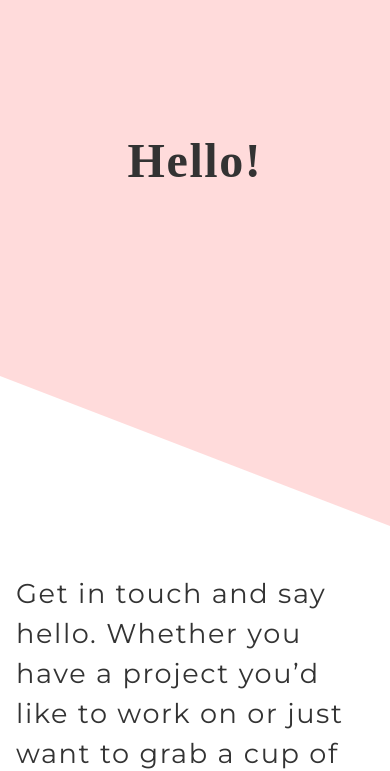
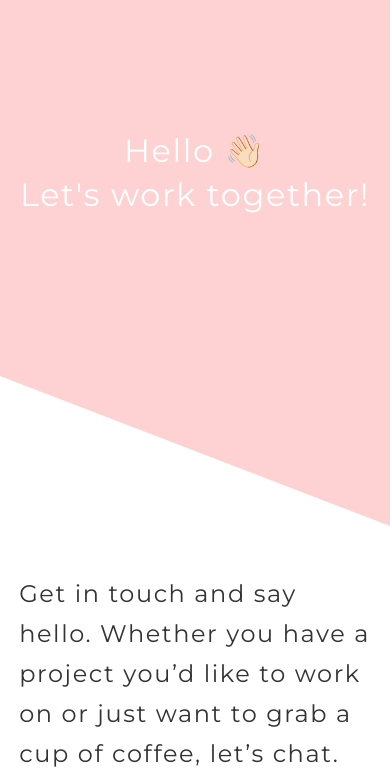
Before and after one commit to michelle-dunson/portfolio, a plain HTML site: page contact.html in a window 390 px wide. Shown: the part 74-845 px from the top of the page. Drawn offline with Linux system fonts and the light colour scheme; a web font is replaced by a local one.

Commit message:
Contact page completed

```diff
--- a/contact.html
+++ b/contact.html
@@ -25,7 +25,10 @@
                     </ul>
                 </div>
             </nav>
-            <h1 class="greeting">Hello!</h1>
+            <div class="greeting">
+                <div class="appear">Hello 👋🏻</div>
+                <div class="reveal"><span>Let's work together!</span></div>
+            </div>
         </header>
         <main>
             <section class="flex-container">
--- a/styles/contact.css
+++ b/styles/contact.css
@@ -1,13 +1,40 @@
+@keyframes showup {
+    0% {opacity:0;}
+    100% {opacity:1;}
+}
+
+@keyframes slidein {
+    0% { margin-left:-2000px; }
+    20% { margin-left:-2000px; }
+    35% { margin-left:0px; }
+    100% { margin-left:0px; }
+}
+
 header {
     min-height: 600px;
+    color: #ffffff;
     background-size: cover;
-    background-color: rgba(254,166,166,0.4);
+    background-color: rgba(254,166,166,0.5);
     clip-path: polygon(0 0, 100% 0, 100% 100%, 0 75%);
     -webkit-clip-path: polygon(0 0, 100% 0, 100% 100%, 0 75%);
  }
 
  .greeting {
-     margin-top: 8rem;
+     padding-top: 6rem;
+     font-size: 3rem;
+     text-align: center;
+ }
+
+ .appear {
+     display: inline-block;
+     overflow: hidden;
+     white-space: nowrap;
+     animation: showup 2s forwards;
+ }
+
+ .reveal {
+     margin-left: -355px;
+     animation: slidein 7s forwards;
  }
 
  .flex-container {
@@ -62,7 +89,6 @@ input[type=submit]:hover {
     color: #06A0A6;
 }
 
-
 @media (max-width: 660px) {
     .flex-container {
         flex-direction: column;
@@ -72,18 +98,19 @@ input[type=submit]:hover {
     }
     .container > p {
         line-height: 2.5rem;
-        font-size: 1.7rem;
-        margin-left: 1rem;
-        margin-right: 1rem;
+        font-size: 1.5rem;
+        margin-left: 1.2rem;
+        margin-right: 1.2rem;
     }
     .container > form {
-        margin-right: 1rem;
-        margin-left: 1rem;
+        margin-left: 1.2rem;
+        margin-right: 1.2rem;
     }
     input[type=submit] {
         width: 100%;
     }
-    h1 {
-        font-size: 3rem;
+    .greeting {
+        font-size: 2rem;
+        padding-top: 8rem;
     }
 }
```
